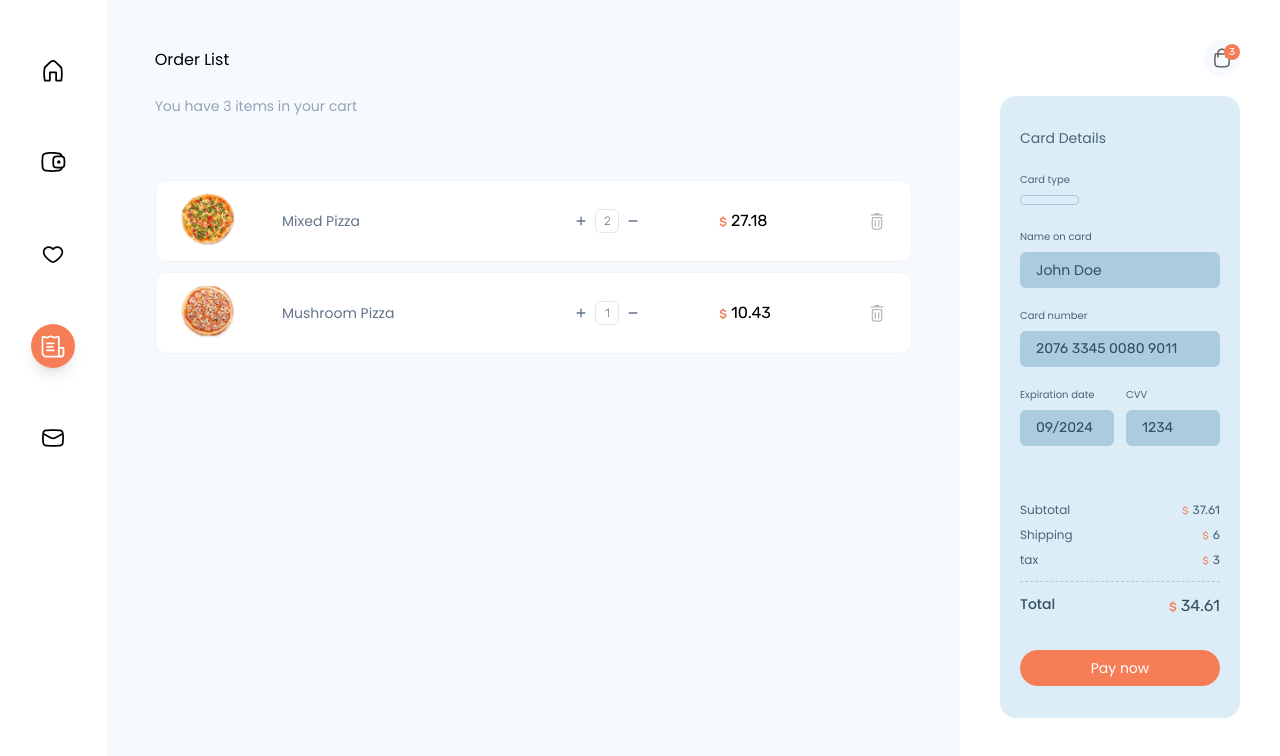
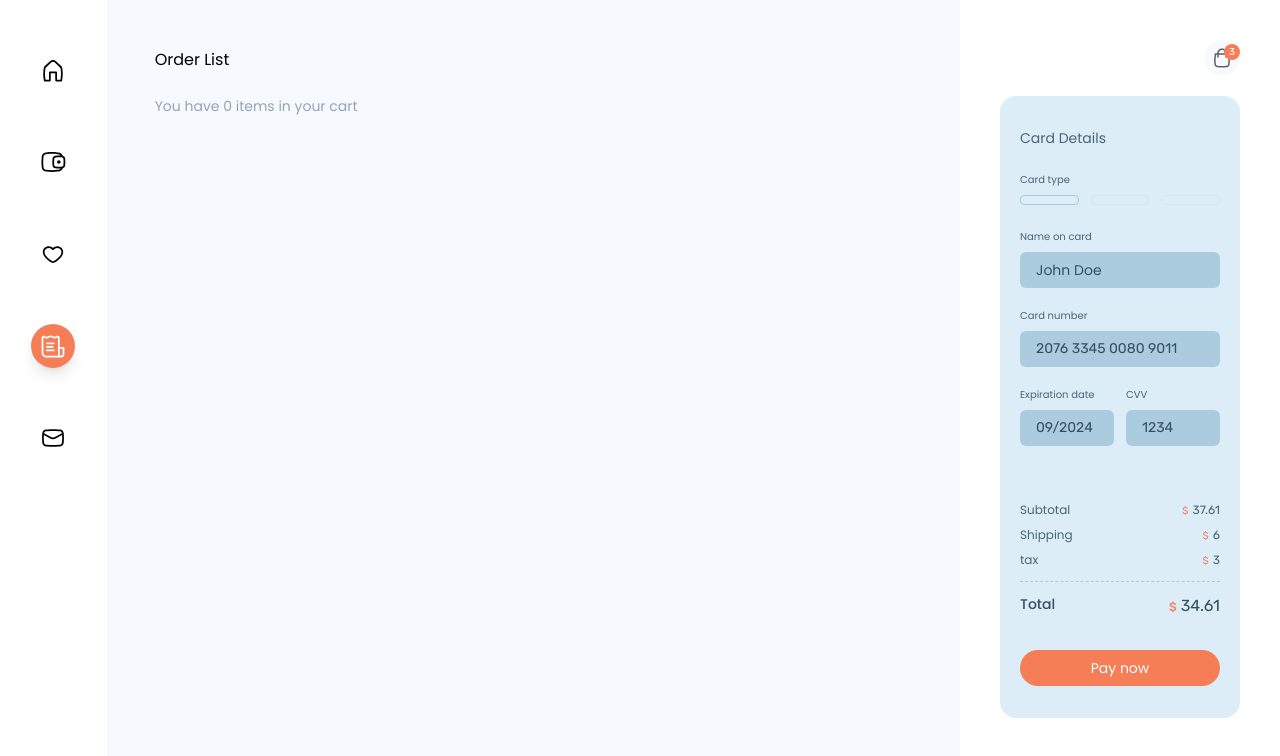
Before and after one commit to SiminDev/Food-Delivery, a React (Create React App) app: page /invoice in a window 1280 px wide. Shown: the top 756 px of the page. Built offline with nearby package versions, Linux system fonts and the light colour scheme.

Commit message:
add decrese and increse item

```diff
--- a/src/Pages/Invoice/orderList.jsx
+++ b/src/Pages/Invoice/orderList.jsx
@@ -1,15 +1,19 @@
 import React from "react";
 import { useEffect } from "react";
+import { useSelector, useDispatch } from "react-redux";
+import { decreseCart, addToCart } from "../../Features/cartSlice";
 import TrashIcon from "../../Components/IconComponents/TrashIcon";
 import PlusIcon from "../../Components/IconComponents/PlusIcon";
 import MinusIcon from "../../Components/IconComponents/MinusIcon";
 
 function OrderList() {
+  const { cartTotalQuantity } = useSelector((state) => state.cart);
+
   return (
     <>
       <h2 className="mb-6">Order List</h2>
       <p className="text-sm text-slate-400 mb-16">
-        You have {3} items in your cart
+        You have {cartTotalQuantity} items in your cart
       </p>
       <ListItems />
     </>
@@ -19,62 +23,49 @@ function OrderList() {
 export default OrderList;
 
 function ListItems() {
+  const cart = useSelector((state) => state.cart);
+  const dispatch = useDispatch();
+
+  const handleDecrese = (cartItem) => {
+    dispatch(decreseCart(cartItem));
+  };
+
+  const handleIncrese = (cartItem) => {
+    dispatch(addToCart(cartItem));
+  };
   return (
     <ul className="space-y-2.5">
+      {cart.cartItems.map((item) => (
         <li
-        key={1}
+          key={item.id}
           className="w-full bg-white border border-slate-100 rounded-xl py-3 px-6 flex items-center justify-between"
         >
           <figure className="w-14 h-14 rounded-full mr-10">
-          <img src={require("../../Assets/Image/1.png")} />
+            <img src={item.image} />
           </figure>
-        <p className="basis-2/5 text-slate-500 text-sm">{"Mixed Pizza"}</p>
+          <p className="basis-2/5 text-slate-500 text-sm">{item.name}</p>
           <div className="flex items-center basis-1/5">
-          <button>
+            <button onClick={() => handleIncrese(item)}>
               <PlusIcon className={"w-5 h-5 stroke-slate-500 cursor-pointer"} />
             </button>
             <span className="w-6 h-6 font-number text-xs text-slate-500 font-light block border border-slate-200 rounded-md flex justify-center items-center mx-1">
-            {2}
+              {item.quantity}
             </span>
-          <button>
-            <MinusIcon className={"w-5 h-5 stroke-slate-500 cursor-pointer"} />
+            <button onClick={() => handleDecrese(item)}>
+              <MinusIcon
+                className={"w-5 h-5 stroke-slate-500 cursor-pointer"}
+              />
             </button>
           </div>
           <p className="font-number basis-1/5">
             <span className="text-primary text-xs mr-1 font-medium">$</span>
-          {(2 * 13.59).toFixed(2)}
+            {(item.quantity * item.price).toFixed(2)}
           </p>
           <button>
             <TrashIcon className={"w-5 h-5 cursor-pointer"} />
           </button>
         </li>
-      <li
-        key={2}
-        className="w-full bg-white border border-slate-100 rounded-xl py-3 px-6 flex items-center justify-between"
-      >
-        <figure className="w-14 h-14 rounded-full mr-10">
-          <img src={require("../../Assets/Image/2.png")} />
-        </figure>
-        <p className="basis-2/5 text-slate-500 text-sm">{"Mushroom Pizza"}</p>
-        <div className="flex items-center basis-1/5">
-          <button>
-            <PlusIcon className={"w-5 h-5 stroke-slate-500 cursor-pointer"} />
-          </button>
-          <span className="w-6 h-6 font-number text-xs text-slate-500 font-light block border border-slate-200 rounded-md flex justify-center items-center mx-1">
-            {1}
-          </span>
-          <button>
-            <MinusIcon className={"w-5 h-5 stroke-slate-500 cursor-pointer"} />
-          </button>
-        </div>
-        <p className="font-number basis-1/5">
-          <span className="text-primary text-xs mr-1 font-medium">$</span>
-          {(1 * 10.43).toFixed(2)}
-        </p>
-        <button>
-          <TrashIcon className={"w-5 h-5 cursor-pointer"} />
-        </button>
-      </li>
+      ))}
     </ul>
   );
 }
```
Lines whose indentation alone changed are shown as unchanged.
